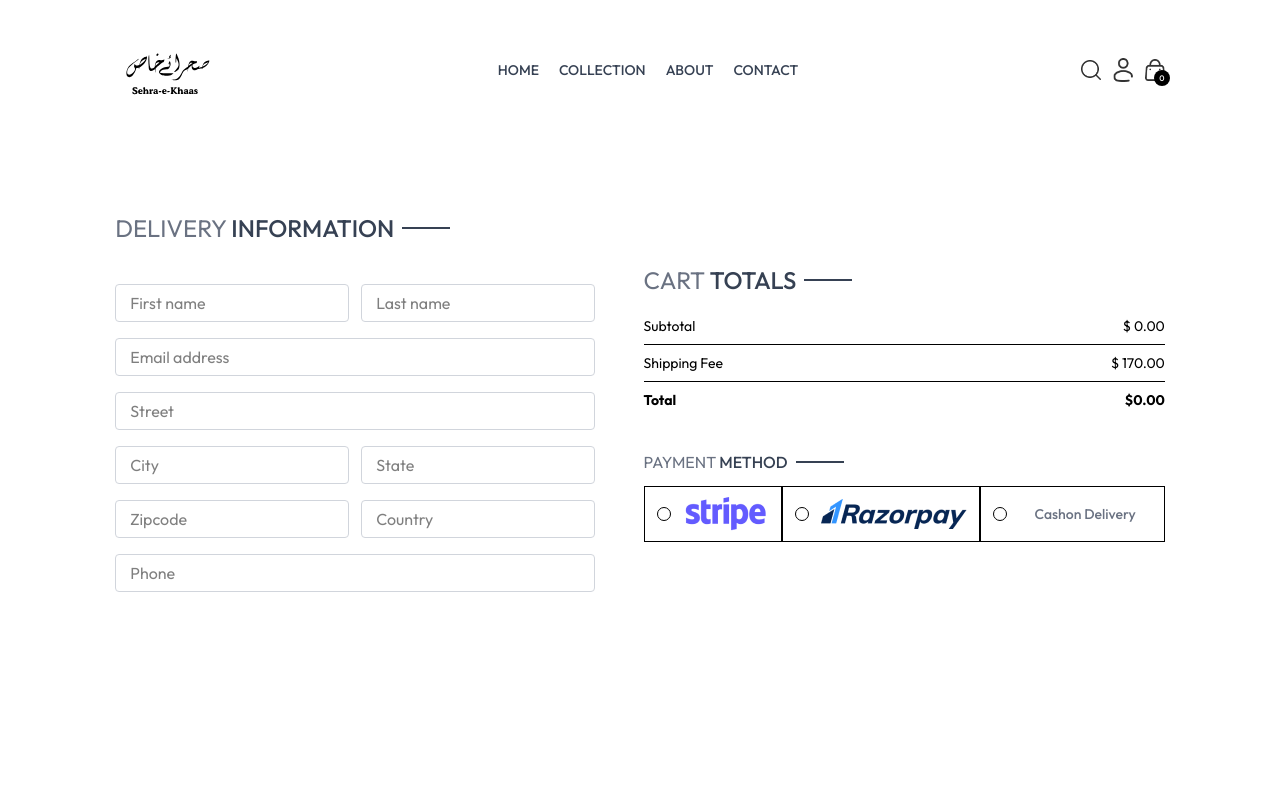
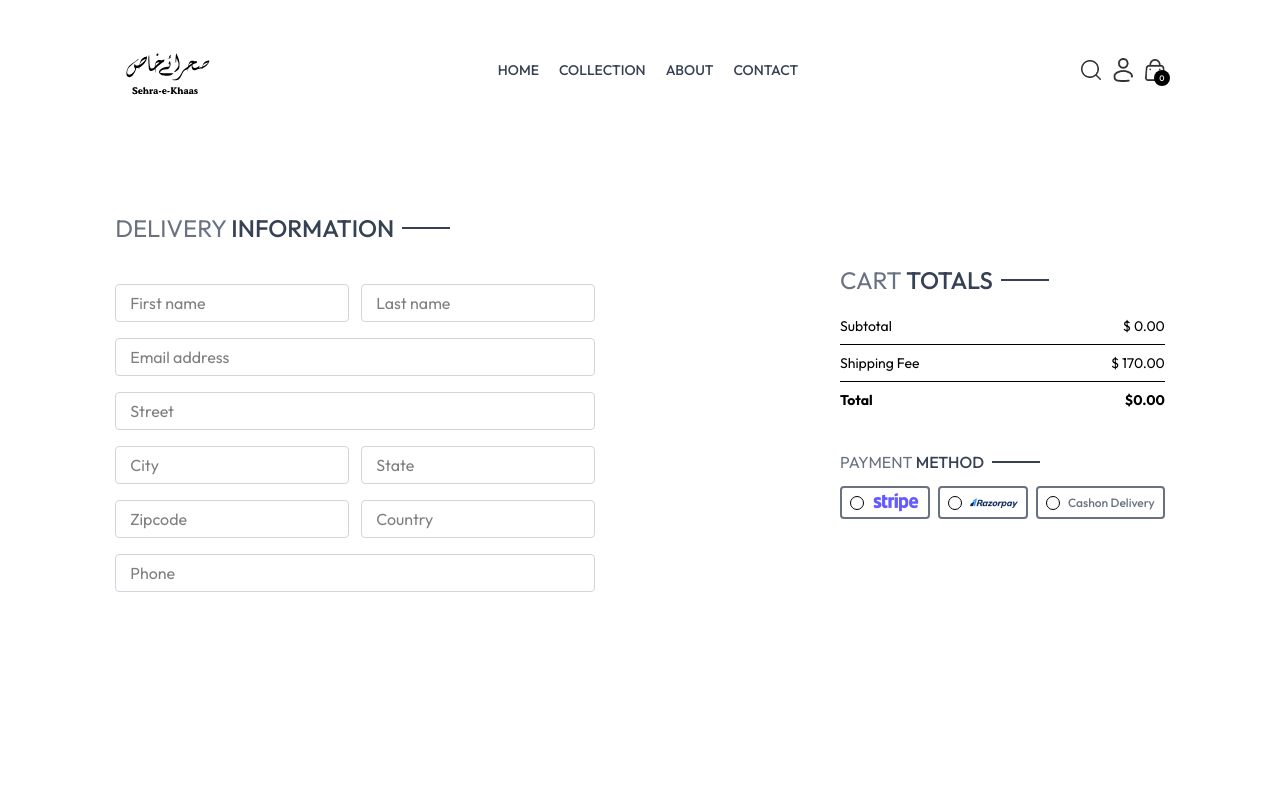
Before and after one commit to Noumansharif27/ECommerceWeb, a React (Vite) app in the folder frontEnd/: page /place-order in a window 1280 px wide. Shown: the top 800 px of the page. Built offline with nearby package versions, Linux system fonts and the light colour scheme.

Commit message:
prettysized the payment method btns/divs

```diff
--- a/frontEnd/src/pages/PlaceOrder.jsx
+++ b/frontEnd/src/pages/PlaceOrder.jsx
@@ -77,23 +77,28 @@ const PlaceOrder = () => {
         <div className="mt-10">
           <Tittle text1={"PAYMENT"} text2={"METHOD"} />
           {/* -------------------Payment Method------------------- */}
-          <div className="flex ap-3 flex-col lg:flex-row">
-            <div className="flex items-center gap-3 border p-2 px-3 cursor-pointer">
+          <div className="flex gap-2 flex-col lg:flex-row">
+            <div className="flex items-center gap-2 border-2 border-gray-500 rounded p-1 px-2 cursor-pointer">
               <p className={`min-w-3.5 h-3.5 border rounded-full`}></p>
-              <img src={assets.stripe_logo} alt="StripLogo_forPaymentMethod" />
+              <img
+                src={assets.stripe_logo}
+                alt="StripLogo_forPaymentMethod"
+                className="w-12 h-auto"
+              />
             </div>
 
-            <div className="flex items-center gap-3 border p-2 px-3 cursor-pointer">
+            <div className="flex items-center gap-2 border-2 border-gray-500 rounded p-1 px-2 cursor-pointer">
               <p className={`min-w-3.5 h-3.5 border rounded-full`}></p>
               <img
                 src={assets.razorpay_logo}
                 alt="RayzerPayLogo_forPaymentMethod"
+                className="w-12 h-auto"
               />
             </div>
 
-            <div className="flex items-center gap-3 border p-2 px-3 cursor-pointer">
+            <div className="flex items-center gap-2 border-2 border-gray-500 rounded p-1 px-2 cursor-pointer">
               <p className={`min-w-3.5 h-3.5 border rounded-full`}></p>
-              <p className="text-gray-500 text-sm font-medium mx-4">
+              <p className="text-gray-500 text-xs font-medium">
                 Cashon Delivery
               </p>
             </div>
```
